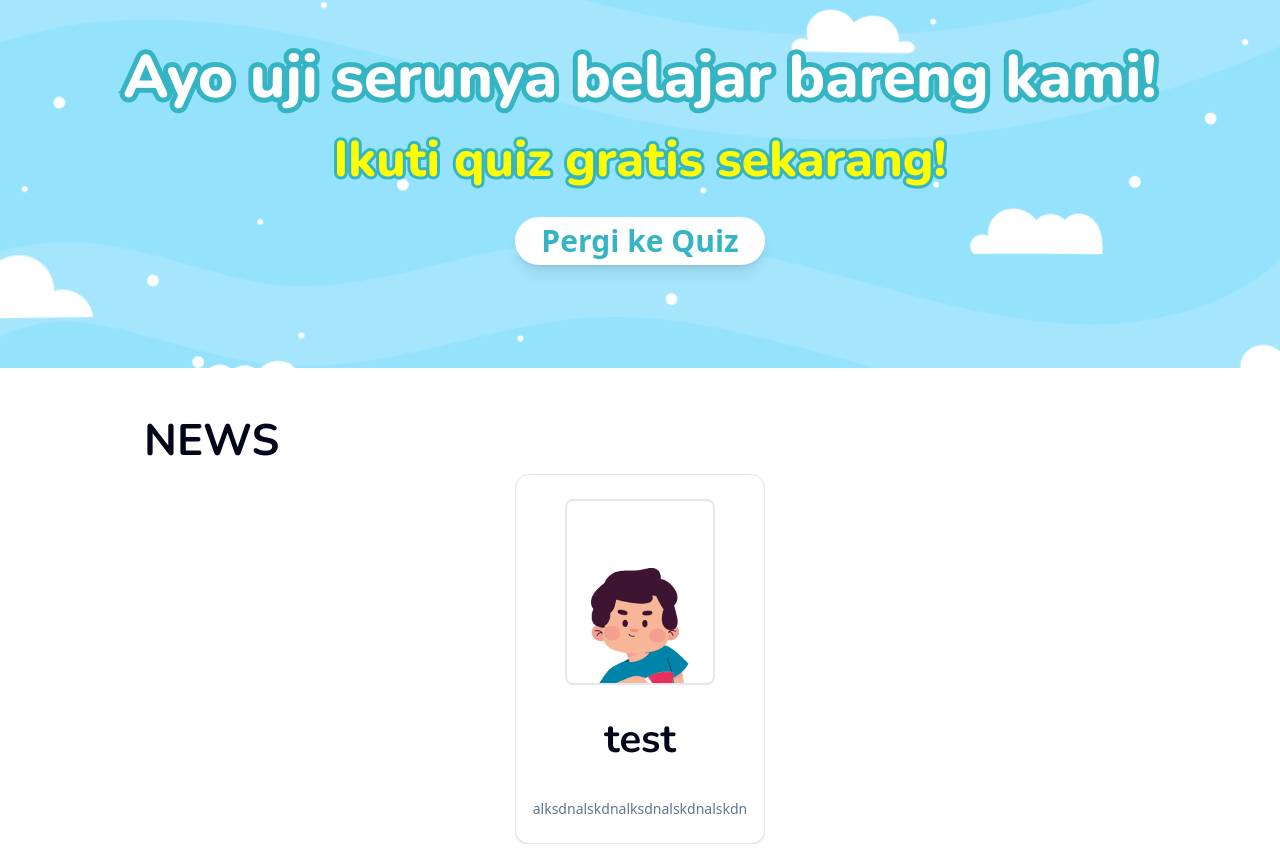
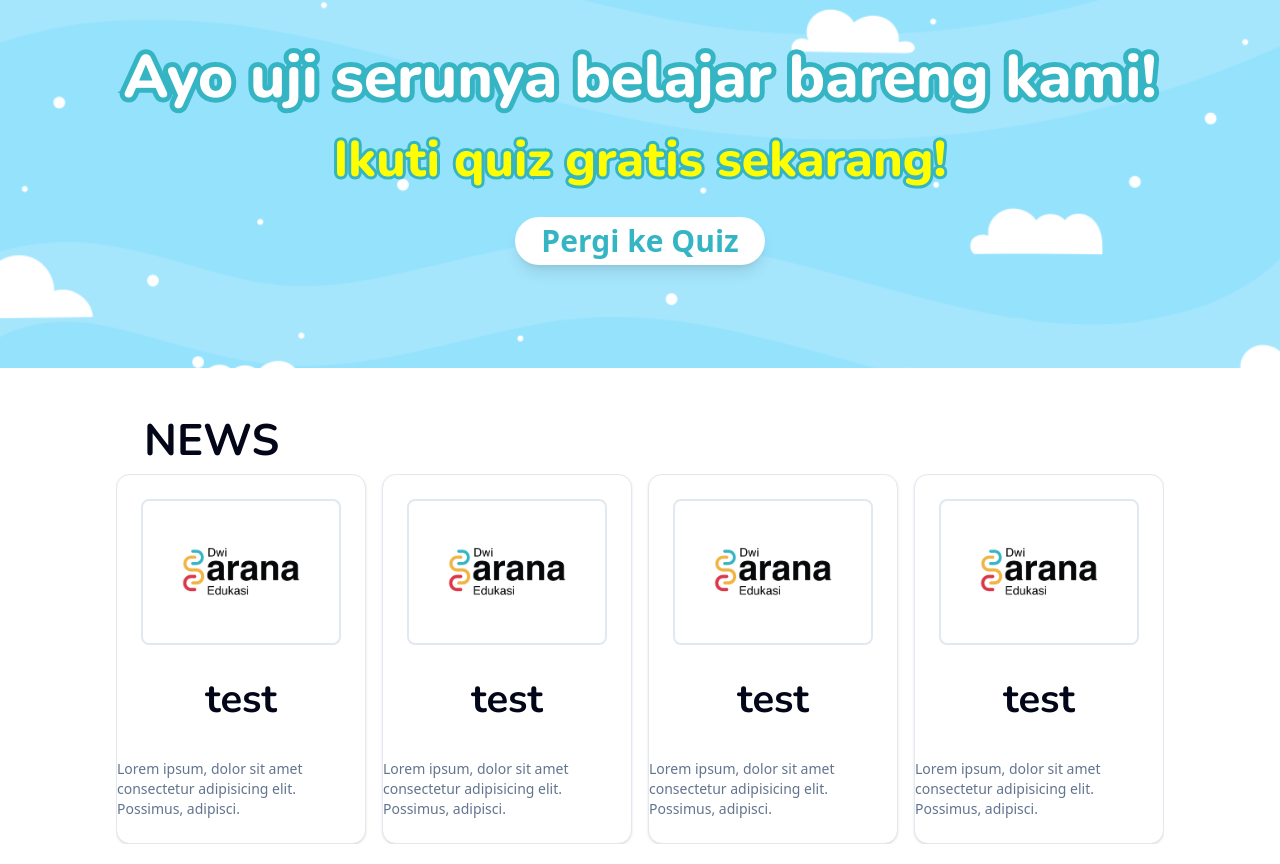
Before and after one commit to Harraazz/dseprod, a Next.js app: page / in a window 1280 px wide. Shown: the part 4100-4964 px from the top of the page. Built offline with nearby package versions, Linux system fonts and the light colour scheme.

Commit message:
update card berita

```diff
--- a/app/(root)/page.tsx
+++ b/app/(root)/page.tsx
@@ -7,6 +7,7 @@ import Programs from "@/components/Program";
 import { Banner } from "@/components/Banner";
 import Lokasi from "@/components/Lokasi";
 import Berita from "@/components/Berita";
+import Cardnews from "@/components/CardNews";
 import { Button } from "@/components/ui/button";
 import { GraduationCap, Shapes, Clock, Blocks } from "lucide-react";
 
@@ -144,7 +145,7 @@ function Home() {
         </p>
       </div>
       {/* News  */}
-      <div className="container">
+      <div className="flex flex-col">
         <Berita />
       </div>
     </div>
--- a/components/Berita.tsx
+++ b/components/Berita.tsx
@@ -23,9 +23,18 @@ function Berita() {
   return (
     <div className="mb-5 flex flex-col items-center justify-center">
       <Carousel>
-        <CarouselContent>
+        <CarouselContent className="">
           <CarouselItem className="basis-1/4">
-            <Cardnews Gambar="/Asset 3.png" title="test" bgColor="" />
+            <Cardnews Gambar="/DSE Logo 1.png" title="test" bgColor="" />
+          </CarouselItem>
+          <CarouselItem className="basis-1/4">
+            <Cardnews Gambar="/DSE Logo 1.png" title="test" bgColor="" />
+          </CarouselItem>
+          <CarouselItem className="basis-1/4">
+            <Cardnews Gambar="/DSE Logo 1.png" title="test" bgColor="" />
+          </CarouselItem>
+          <CarouselItem className="basis-1/4">
+            <Cardnews Gambar="/DSE Logo 1.png" title="test" bgColor="" />
           </CarouselItem>
         </CarouselContent>
       </Carousel>
--- a/components/CardNews.tsx
+++ b/components/CardNews.tsx
@@ -22,22 +22,23 @@ function CardNews({ Gambar, title, bgColor = "#fff" }: ProgramProps) {
         className="w-[250px] flex flex-col items-center h-[370px]"
         style={{ backgroundColor: bgColor }}
       >
-        <CardContent className="border-2 rounded-[8px]  flex justify-center w-[150px] h-[400px]  bg-white">
+        <CardContent className="border-2 rounded-[8px] flex justify-center w-[200px] h-[400px] bg-white">
           <Image
             src={Gambar}
             alt={title}
             width={153}
             height={189}
-            className="w-30 object-contain self-end"
+            className="w-30 object-contain self-centerx"
           />
         </CardContent>
         <CardHeader className="text-center justify-center text-[40px] font-regular font-bold">
           {title}
         </CardHeader>
         <CardDescription>
-          <span>
-            <p>alksdnalskdnalksdnalskdnalskdn</p>
-          </span>
+          <p className="break-words whitespace-normal">
+            Lorem ipsum, dolor sit amet consectetur adipisicing elit. Possimus,
+            adipisci.
+          </p>
         </CardDescription>
       </Card>
     </div>
--- a/components/ui/carousel.tsx
+++ b/components/ui/carousel.tsx
@@ -1,45 +1,45 @@
-"use client"
+"use client";
 
-import * as React from "react"
+import * as React from "react";
 import useEmblaCarousel, {
   type UseEmblaCarouselType,
-} from "embla-carousel-react"
-import { ArrowLeft, ArrowRight } from "lucide-react"
+} from "embla-carousel-react";
+import { ArrowLeft, ArrowRight } from "lucide-react";
 
-import { cn } from "@/lib/utils"
-import { Button } from "@/components/ui/button"
+import { cn } from "@/lib/utils";
+import { Button } from "@/components/ui/button";
 
-type CarouselApi = UseEmblaCarouselType[1]
-type UseCarouselParameters = Parameters<typeof useEmblaCarousel>
-type CarouselOptions = UseCarouselParameters[0]
-type CarouselPlugin = UseCarouselParameters[1]
+type CarouselApi = UseEmblaCarouselType[1];
+type UseCarouselParameters = Parameters<typeof useEmblaCarousel>;
+type CarouselOptions = UseCarouselParameters[0];
+type CarouselPlugin = UseCarouselParameters[1];
 
 type CarouselProps = {
-  opts?: CarouselOptions
-  plugins?: CarouselPlugin
-  orientation?: "horizontal" | "vertical"
-  setApi?: (api: CarouselApi) => void
-}
+  opts?: CarouselOptions;
+  plugins?: CarouselPlugin;
+  orientation?: "horizontal" | "vertical";
+  setApi?: (api: CarouselApi) => void;
+};
 
 type CarouselContextProps = {
-  carouselRef: ReturnType<typeof useEmblaCarousel>[0]
-  api: ReturnType<typeof useEmblaCarousel>[1]
-  scrollPrev: () => void
-  scrollNext: () => void
-  canScrollPrev: boolean
-  canScrollNext: boolean
-} & CarouselProps
+  carouselRef: ReturnType<typeof useEmblaCarousel>[0];
+  api: ReturnType<typeof useEmblaCarousel>[1];
+  scrollPrev: () => void;
+  scrollNext: () => void;
+  canScrollPrev: boolean;
+  canScrollNext: boolean;
+} & CarouselProps;
 
-const CarouselContext = React.createContext<CarouselContextProps | null>(null)
+const CarouselContext = React.createContext<CarouselContextProps | null>(null);
 
 function useCarousel() {
-  const context = React.useContext(CarouselContext)
+  const context = React.useContext(CarouselContext);
 
   if (!context) {
-    throw new Error("useCarousel must be used within a <Carousel />")
+    throw new Error("useCarousel must be used within a <Carousel />");
   }
 
-  return context
+  return context;
 }
 
 function Carousel({
@@ -57,52 +57,52 @@ function Carousel({
       axis: orientation === "horizontal" ? "x" : "y",
     },
     plugins
-  )
-  const [canScrollPrev, setCanScrollPrev] = React.useState(false)
-  const [canScrollNext, setCanScrollNext] = React.useState(false)
+  );
+  const [canScrollPrev, setCanScrollPrev] = React.useState(false);
+  const [canScrollNext, setCanScrollNext] = React.useState(false);
 
   const onSelect = React.useCallback((api: CarouselApi) => {
-    if (!api) return
-    setCanScrollPrev(api.canScrollPrev())
-    setCanScrollNext(api.canScrollNext())
-  }, [])
+    if (!api) return;
+    setCanScrollPrev(api.canScrollPrev());
+    setCanScrollNext(api.canScrollNext());
+  }, []);
 
   const scrollPrev = React.useCallback(() => {
-    api?.scrollPrev()
-  }, [api])
+    api?.scrollPrev();
+  }, [api]);
 
   const scrollNext = React.useCallback(() => {
-    api?.scrollNext()
-  }, [api])
+    api?.scrollNext();
+  }, [api]);
 
   const handleKeyDown = React.useCallback(
     (event: React.KeyboardEvent<HTMLDivElement>) => {
       if (event.key === "ArrowLeft") {
-        event.preventDefault()
-        scrollPrev()
+        event.preventDefault();
+        scrollPrev();
       } else if (event.key === "ArrowRight") {
-        event.preventDefault()
-        scrollNext()
+        event.preventDefault();
+        scrollNext();
       }
     },
     [scrollPrev, scrollNext]
-  )
+  );
 
   React.useEffect(() => {
-    if (!api || !setApi) return
-    setApi(api)
-  }, [api, setApi])
+    if (!api || !setApi) return;
+    setApi(api);
+  }, [api, setApi]);
 
   React.useEffect(() => {
-    if (!api) return
-    onSelect(api)
-    api.on("reInit", onSelect)
-    api.on("select", onSelect)
+    if (!api) return;
+    onSelect(api);
+    api.on("reInit", onSelect);
+    api.on("select", onSelect);
 
     return () => {
-      api?.off("select", onSelect)
-    }
-  }, [api, onSelect])
+      api?.off("select", onSelect);
+    };
+  }, [api, onSelect]);
 
   return (
     <CarouselContext.Provider
@@ -129,11 +129,11 @@ function Carousel({
         {children}
       </div>
     </CarouselContext.Provider>
-  )
+  );
 }
 
 function CarouselContent({ className, ...props }: React.ComponentProps<"div">) {
-  const { carouselRef, orientation } = useCarousel()
+  const { carouselRef, orientation } = useCarousel();
 
   return (
     <div
@@ -150,11 +150,11 @@ function CarouselContent({ className, ...props }: React.ComponentProps<"div">) {
         {...props}
       />
     </div>
-  )
+  );
 }
 
 function CarouselItem({ className, ...props }: React.ComponentProps<"div">) {
-  const { orientation } = useCarousel()
+  const { orientation } = useCarousel();
 
   return (
     <div
@@ -168,7 +168,7 @@ function CarouselItem({ className, ...props }: React.ComponentProps<"div">) {
       )}
       {...props}
     />
-  )
+  );
 }
 
 function CarouselPrevious({
@@ -177,7 +177,7 @@ function CarouselPrevious({
   size = "icon",
   ...props
 }: React.ComponentProps<typeof Button>) {
-  const { orientation, scrollPrev, canScrollPrev } = useCarousel()
+  const { orientation, scrollPrev, canScrollPrev } = useCarousel();
 
   return (
     <Button
@@ -198,38 +198,38 @@ function CarouselPrevious({
       <ArrowLeft />
       <span className="sr-only">Previous slide</span>
     </Button>
-  )
+  );
 }
 
-// function CarouselNext({
-//   className,
-//   variant = "outline",
-//   size = "icon",
-//   ...props
-// }: React.ComponentProps<typeof Button>) {
-//   const { orientation, scrollNext, canScrollNext } = useCarousel()
+function CarouselNext({
+  className,
+  variant = "outline",
+  size = "icon",
+  ...props
+}: React.ComponentProps<typeof Button>) {
+  const { orientation, scrollNext, canScrollNext } = useCarousel();
 
-//   return (
-//     <Button
-//       data-slot="carousel-next"
-//       variant={variant}
-//       size={size}
-//       className={cn(
-//         "absolute size-8 rounded-full",
-//         orientation === "horizontal"
-//           ? "top-1/2 -right-1 -translate-y-1/2"
-//           : "-bottom-12 left-1/2 -translate-x-1/2 rotate-90",
-//         className
-//       )}
-//       disabled={!canScrollNext}
-//       onClick={scrollNext}
-//       {...props}
-//     >
-//       <ArrowRight />
-//       <span className="sr-only">Next slide</span>
-//     </Button>
-//   )
-// }
+  return (
+    <Button
+      data-slot="carousel-next"
+      variant={variant}
+      size={size}
+      className={cn(
+        "absolute size-8 rounded-full",
+        orientation === "horizontal"
+          ? "top-1/2 -right-1 -translate-y-1/2"
+          : "-bottom-12 left-1/2 -translate-x-1/2 rotate-90",
+        className
+      )}
+      disabled={!canScrollNext}
+      onClick={scrollNext}
+      {...props}
+    >
+      <ArrowRight />
+      <span className="sr-only">Next slide</span>
+    </Button>
+  );
+}
 
 export {
   type CarouselApi,
@@ -237,5 +237,5 @@ export {
   CarouselContent,
   CarouselItem,
   CarouselPrevious,
-  // CarouselNext,
-}
+  CarouselNext,
+};
```
